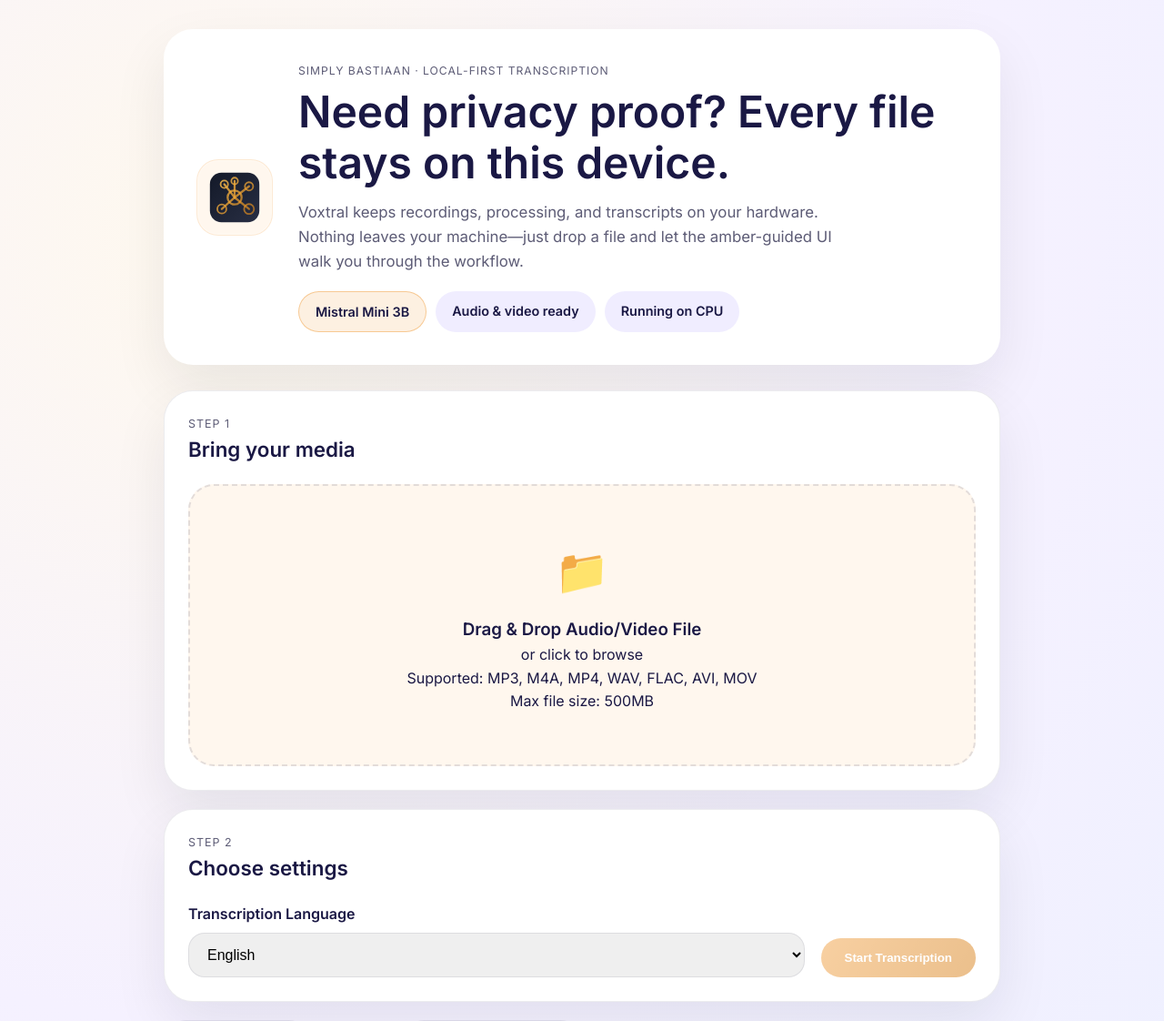
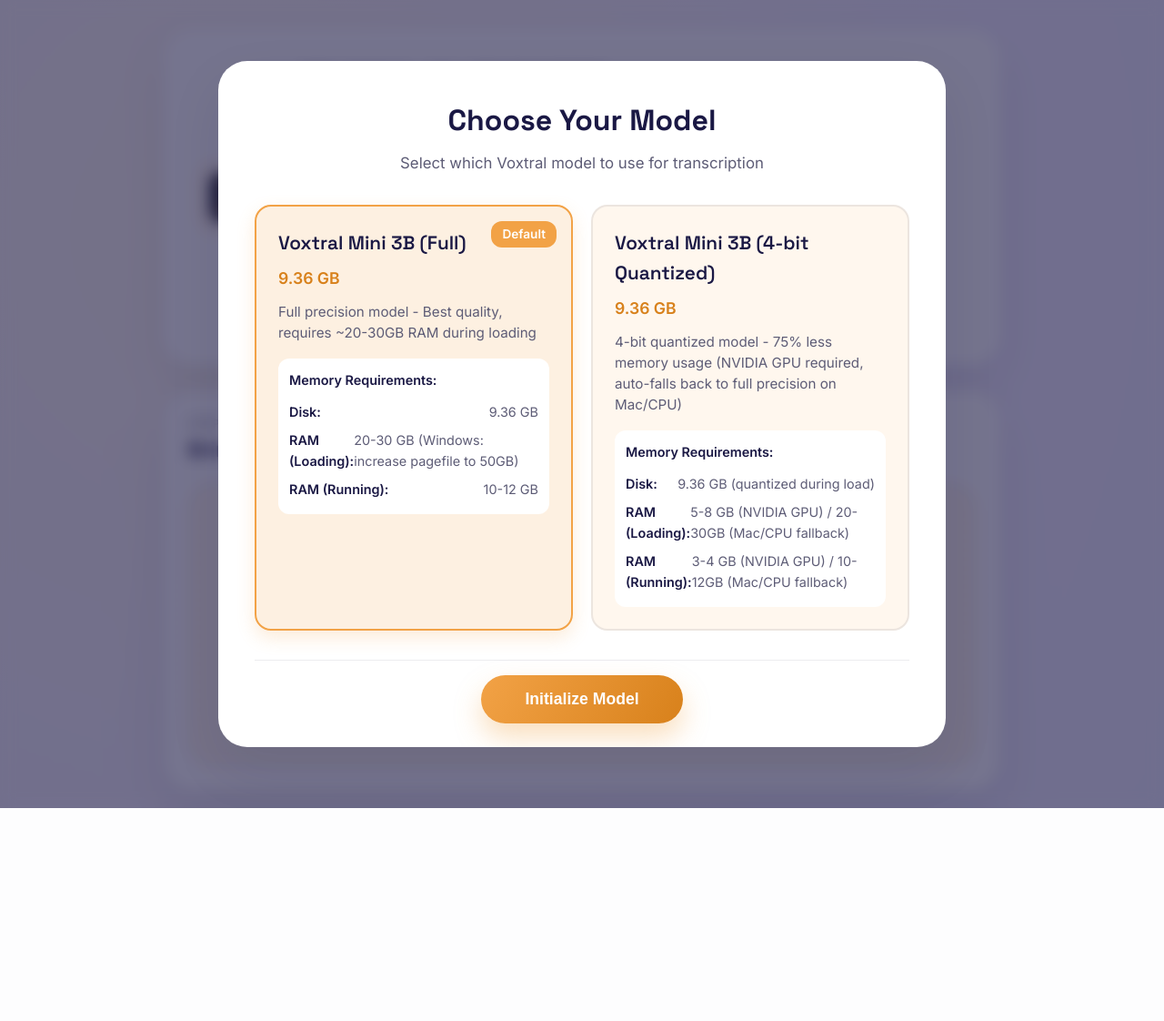
Before and after one commit to debrockb/transcribe-voxtral, a Flask app: page / in a window 1280 px wide. Shown: the top 1122 px of the page at 91% size. After the commit the page ends 888 px from the top, so only its background shows below. Run offline with Flask 3, Linux system fonts and the light colour scheme; data that the repository does not hold is empty; parts of the project's set-up code (start-up, migrations or seed data) failed here and were passed over; some libraries are stand-ins or nearby versions.

Commit message:
Add model selection with 4-bit quantization support
Implemented model selection UI allowing users to choose between:
- Full precision model (best quality, 20-30GB RAM)
- 4-bit quantized model (75% less memory, 5-8GB RAM with NVIDIA GPU)

Key features:
- Modal dialog for model selection on first launch
- Auto-detection of device capabilities (CUDA/MPS/CPU)
- Automatic fallback to full precision on non-CUDA devices (Mac/CPU)
- Real-time WebSocket progress updates during model loading
- Configuration management for model preferences
- Cross-platform support with Windows optimizations

Quantization details:
- Uses bitsandbytes library for 4-bit NF4 quantization
- Only works with NVIDIA CUDA GPUs (Windows/Linux)
- Mac users automatically get full precision (MPS doesn't support bitsandbytes)
- Memory-efficient for Windows users with limited RAM

Files changed:
- Added config.json and config_manager.py for model configuration
- Updated transcription_engine.py with quantization support
- Enhanced UI with model selection modal (style.css, app.js)
- Added bitsandbytes to requirements.txt
- Updated app.py for lazy model loading

🤖 Generated with [Claude Code](https://claude.com/claude-code)

Co-Authored-By: Claude <noreply@anthropic.com>

```diff
--- a/VoxtralApp/app.py
+++ b/VoxtralApp/app.py
@@ -820,7 +820,7 @@ def initialize_engine(model_version=None):
     Initialize the transcription engine with specified model.
 
     Args:
-        model_version: Model version to load ('full' or 'gguf'). Uses config default if None.
+        model_version: Model version to load ('full' or 'quantized'). Uses config default if None.
     """
     global transcription_engine, engine_loading
 
@@ -846,13 +846,16 @@ def initialize_engine(model_version=None):
 
         model_id = model_config.get("id")
         model_name = model_config.get("name", "Unknown")
+        quantization = model_config.get("quantization")
 
         logger.info(f"Initializing transcription engine with model: {model_name} ({model_id})")
+        if quantization:
+            logger.info(f"Using {quantization} quantization")
 
         # Emit loading progress via WebSocket
         socketio.emit("model_loading", {"status": "loading", "model": model_name, "message": f"Loading {model_name}..."})
 
-        transcription_engine = TranscriptionEngine(model_id=model_id)
+        transcription_engine = TranscriptionEngine(model_id=model_id, quantization=quantization)
 
         # Save the selected model version to config
         if model_version:
@@ -877,7 +880,7 @@ if __name__ == "__main__":
     # Model will be loaded after user selection in the web UI
 
     # Start memory monitoring
-    start_memory_monitoring()
+    start_memory_monitor()
 
     # Start Flask-SocketIO server
     # Using port 8000 as port 5000 is often used by macOS AirPlay Receiver
--- a/VoxtralApp/requirements.txt
+++ b/VoxtralApp/requirements.txt
@@ -8,6 +8,7 @@ soundfile
 accelerate
 mistral-common
 transformers
+bitsandbytes  # For model quantization
 
 # Web application dependencies
 Flask==3.0.0
--- a/VoxtralApp/static/css/style.css
+++ b/VoxtralApp/static/css/style.css
@@ -656,6 +656,236 @@ body {
     text-decoration: none;
 }
 
+/* Model Selection Modal */
+.model-modal {
+    position: fixed;
+    inset: 0;
+    z-index: 9999;
+    display: flex;
+    align-items: center;
+    justify-content: center;
+}
+
+.model-modal-backdrop {
+    position: absolute;
+    inset: 0;
+    background: rgba(26, 24, 68, 0.6);
+    backdrop-filter: blur(8px);
+}
+
+.model-modal-content {
+    position: relative;
+    background: var(--surface);
+    border-radius: var(--radius-lg);
+    box-shadow: var(--shadow);
+    max-width: 800px;
+    width: 90%;
+    max-height: 85vh;
+    overflow-y: auto;
+    padding: 40px;
+}
+
+.model-modal-header {
+    text-align: center;
+    margin-bottom: 32px;
+}
+
+.model-modal-header h2 {
+    font-family: 'Space Grotesk', sans-serif;
+    font-size: 2rem;
+    font-weight: 700;
+    color: var(--text-primary);
+    margin-bottom: 8px;
+}
+
+.model-modal-subtitle {
+    color: var(--text-secondary);
+    font-size: 1.05rem;
+}
+
+.model-selection-grid {
+    display: grid;
+    grid-template-columns: repeat(auto-fit, minmax(320px, 1fr));
+    gap: 20px;
+    margin-bottom: 32px;
+}
+
+.model-card {
+    background: var(--surface-soft);
+    border: 2px solid var(--border);
+    border-radius: var(--radius);
+    padding: 24px;
+    cursor: pointer;
+    transition: all 0.3s ease;
+    position: relative;
+}
+
+.model-card:hover {
+    border-color: var(--accent);
+    transform: translateY(-2px);
+    box-shadow: 0 8px 20px rgba(242, 162, 70, 0.15);
+}
+
+.model-card.selected {
+    border-color: var(--accent);
+    background: var(--accent-muted);
+    box-shadow: 0 8px 20px rgba(242, 162, 70, 0.2);
+}
+
+.model-card-badge {
+    position: absolute;
+    top: 16px;
+    right: 16px;
+    background: var(--accent);
+    color: white;
+    padding: 4px 12px;
+    border-radius: 12px;
+    font-size: 0.85rem;
+    font-weight: 600;
+}
+
+.model-card-title {
+    font-family: 'Space Grotesk', sans-serif;
+    font-size: 1.3rem;
+    font-weight: 600;
+    color: var(--text-primary);
+    margin-bottom: 8px;
+}
+
+.model-card-size {
+    color: var(--accent-dark);
+    font-weight: 600;
+    font-size: 1.1rem;
+    margin-bottom: 12px;
+}
+
+.model-card-description {
+    color: var(--text-secondary);
+    font-size: 0.95rem;
+    line-height: 1.5;
+    margin-bottom: 16px;
+}
+
+.model-card-specs {
+    background: white;
+    border-radius: 12px;
+    padding: 12px;
+    font-size: 0.9rem;
+}
+
+.model-card-specs h4 {
+    font-weight: 600;
+    color: var(--text-primary);
+    margin-bottom: 8px;
+    font-size: 0.9rem;
+}
+
+.model-card-specs ul {
+    list-style: none;
+    padding: 0;
+}
+
+.model-card-specs li {
+    color: var(--text-secondary);
+    padding: 4px 0;
+    display: flex;
+    justify-content: space-between;
+}
+
+.model-card-specs strong {
+    color: var(--text-primary);
+}
+
+.model-modal-footer {
+    display: flex;
+    justify-content: center;
+    padding-top: 16px;
+    border-top: 1px solid var(--border);
+}
+
+.btn-large {
+    padding: 16px 48px;
+    font-size: 1.1rem;
+    font-weight: 600;
+}
+
+/* Model Loading Overlay */
+.model-loading-overlay {
+    position: absolute;
+    inset: 0;
+    background: rgba(255, 255, 255, 0.98);
+    backdrop-filter: blur(4px);
+    display: flex;
+    align-items: center;
+    justify-content: center;
+    border-radius: var(--radius-lg);
+    z-index: 10;
+}
+
+.model-loading-content {
+    text-align: center;
+    max-width: 400px;
+    padding: 32px;
+}
+
+.spinner {
+    width: 60px;
+    height: 60px;
+    border: 4px solid var(--border);
+    border-top-color: var(--accent);
+    border-radius: 50%;
+    animation: spin 1s linear infinite;
+    margin: 0 auto 24px;
+}
+
+@keyframes spin {
+    to { transform: rotate(360deg); }
+}
+
+.model-loading-content h3 {
+    font-family: 'Space Grotesk', sans-serif;
+    font-size: 1.5rem;
+    color: var(--text-primary);
+    margin-bottom: 12px;
+}
+
+.model-loading-content p {
+    color: var(--text-secondary);
+    margin-bottom: 24px;
+}
+
+.model-loading-tips {
+    background: var(--surface-soft);
+    border-radius: 12px;
+    padding: 16px;
+    text-align: left;
+}
+
+.model-loading-tips p {
+    font-weight: 600;
+    color: var(--text-primary);
+    margin-bottom: 8px;
+}
+
+.model-loading-tips ul {
+    list-style: none;
+    padding: 0;
+    margin: 0;
+}
+
+.model-loading-tips li {
+    color: var(--text-secondary);
+    padding: 4px 0;
+    font-size: 0.95rem;
+}
+
+.model-loading-tips li:before {
+    content: "→ ";
+    color: var(--accent);
+    font-weight: bold;
+    margin-right: 8px;
+}
+
 /* Responsive */
 @media (max-width: 768px) {
     .hero {
--- a/VoxtralApp/static/js/app.js
+++ b/VoxtralApp/static/js/app.js
@@ -48,16 +48,31 @@ const elements = {
     updateBannerMessage: document.getElementById('updateBannerMessage'),
     viewReleaseBtn: document.getElementById('viewReleaseBtn'),
     closeUpdateBanner: document.getElementById('closeUpdateBanner'),
-    checkUpdateBtn: document.getElementById('checkUpdateBtn')
+    checkUpdateBtn: document.getElementById('checkUpdateBtn'),
+    // Model selection
+    modelModal: document.getElementById('modelModal'),
+    modelGrid: document.getElementById('modelGrid'),
+    initializeModelBtn: document.getElementById('initializeModelBtn'),
+    modelLoadingOverlay: document.getElementById('modelLoadingOverlay'),
+    modelLoadingTitle: document.getElementById('modelLoadingTitle'),
+    modelLoadingMessage: document.getElementById('modelLoadingMessage')
 };
 
 // Initialize application
-function init() {
+async function init() {
     setupEventListeners();
-    loadLanguages();
     connectWebSocket();
-    startMemoryMonitoring();
-    checkForUpdates();
+
+    // Check if model is loaded, show modal if not
+    const modelStatus = await checkModelStatus();
+    if (!modelStatus.loaded) {
+        await showModelSelectionModal();
+    } else {
+        state.modelLoaded = true;
+        loadLanguages();
+        startMemoryMonitoring();
+        checkForUpdates();
+    }
 }
 
 // Setup all event listeners
@@ -131,10 +146,183 @@ function connectWebSocket() {
     state.socket.on('transcription_complete', handleTranscriptionComplete);
     state.socket.on('transcription_error', handleTranscriptionError);
     state.socket.on('memory_warning', handleMemoryWarning);
+    state.socket.on('model_loading', handleModelLoading);
 
     state.socket.on('disconnect', () => {
         console.log('WebSocket disconnected');
     });
+}
+
+// Model Selection Functions
+
+/**
+ * Check if model is loaded
+ */
+async function checkModelStatus() {
+    try {
+        const response = await fetch('/api/model/status');
+        const data = await response.json();
+        return data;
+    } catch (error) {
+        console.error('Failed to check model status:', error);
+        return { loaded: false, loading: false };
+    }
+}
+
+/**
+ * Load available models from API
+ */
+async function loadAvailableModels() {
+    try {
+        const response = await fetch('/api/models');
+        const data = await response.json();
+        state.availableModels = data.models;
+        return data.models;
+    } catch (error) {
+        console.error('Failed to load available models:', error);
+        showToast('Failed to load models', 'error');
+        return [];
+    }
+}
+
+/**
+ * Show model selection modal
+ */
+async function showModelSelectionModal() {
+    // Load available models
+    const models = await loadAvailableModels();
+
+    if (models.length === 0) {
+        showToast('No models available', 'error');
+        return;
+    }
+
+    // Default to 'full' model
+    state.selectedModel = models.find(m => m.id === 'full') || models[0];
+
+    // Render model cards
+    elements.modelGrid.innerHTML = models.map((model, index) => {
+        const isDefault = model.id === 'full';
+        const isSelected = state.selectedModel.id === model.id;
+
+        return `
+            <div class="model-card ${isSelected ? 'selected' : ''}" data-model-id="${model.id}">
+                ${isDefault ? '<div class="model-card-badge">Default</div>' : ''}
+                <h3 class="model-card-title">${model.name}</h3>
+                <div class="model-card-size">${model.size_gb} GB</div>
+                <p class="model-card-description">${model.description}</p>
+                <div class="model-card-specs">
+                    <h4>Memory Requirements:</h4>
+                    <ul>
+                        <li><strong>Disk:</strong> <span>${model.memory_requirements.disk}</span></li>
+                        <li><strong>RAM (Loading):</strong> <span>${model.memory_requirements.ram_loading}</span></li>
+                        <li><strong>RAM (Running):</strong> <span>${model.memory_requirements.ram_inference}</span></li>
+                    </ul>
+                </div>
+            </div>
+        `;
+    }).join('');
+
+    // Add click handlers to model cards
+    document.querySelectorAll('.model-card').forEach(card => {
+        card.addEventListener('click', () => {
+            const modelId = card.dataset.modelId;
+            state.selectedModel = models.find(m => m.id === modelId);
+
+            // Update selection UI
+            document.querySelectorAll('.model-card').forEach(c => c.classList.remove('selected'));
+            card.classList.add('selected');
+
+            // Enable initialize button
+            elements.initializeModelBtn.disabled = false;
+        });
+    });
+
+    // Enable initialize button (default model is pre-selected)
+    elements.initializeModelBtn.disabled = false;
+
+    // Add initialize button handler
+    elements.initializeModelBtn.onclick = initializeSelectedModel;
+
+    // Show modal
+    elements.modelModal.style.display = 'flex';
+}
+
+/**
+ * Initialize the selected model
+ */
+async function initializeSelectedModel() {
+    if (!state.selectedModel) {
+        showToast('Please select a model', 'error');
+        return;
+    }
+
+    try {
+        // Disable button and show loading overlay
+        elements.initializeModelBtn.disabled = true;
+        elements.modelLoadingOverlay.style.display = 'flex';
+        elements.modelLoadingTitle.textContent = `Loading ${state.selectedModel.name}...`;
+        elements.modelLoadingMessage.textContent = 'This may take a few minutes. Please wait...';
+
+        // Send initialization request
+        const response = await fetch('/api/model/initialize', {
+            method: 'POST',
+            headers: {
+                'Content-Type': 'application/json'
+            },
+            body: JSON.stringify({
+                version: state.selectedModel.id
+            })
+        });
+
+        const data = await response.json();
+
+        if (response.ok) {
+            console.log('Model initialization started:', data);
+            // WebSocket will handle progress updates via handleModelLoading
+        } else {
+            throw new Error(data.message || 'Failed to initialize model');
+        }
+    } catch (error) {
+        console.error('Failed to initialize model:', error);
+        showToast(`Failed to initialize model: ${error.message}`, 'error');
+
+        // Re-enable button and hide overlay
+        elements.initializeModelBtn.disabled = false;
+        elements.modelLoadingOverlay.style.display = 'none';
+    }
+}
+
+/**
+ * Handle model loading progress from WebSocket
+ */
+function handleModelLoading(data) {
+    console.log('Model loading update:', data);
+
+    if (data.status === 'loading') {
+        elements.modelLoadingTitle.textContent = data.message || 'Loading model...';
+    } else if (data.status === 'loaded') {
+        // Model loaded successfully
+        state.modelLoaded = true;
+
+        // Hide modal
+        elements.modelModal.style.display = 'none';
+        elements.modelLoadingOverlay.style.display = 'none';
+
+        showToast(`${data.model} loaded successfully!`, 'success');
+
+        // Initialize the rest of the app
+        loadLanguages();
+        startMemoryMonitoring();
+        checkForUpdates();
+    } else if (data.status === 'error') {
+        // Error loading model
+        showToast(`Error loading model: ${data.message}`, 'error');
+
+        // Re-enable button and hide overlay
+        elements.initializeModelBtn.disabled = false;
+        elements.modelLoadingOverlay.style.display = 'none';
+    }
 }
 
 // Memory Monitoring Functions
```
Also changed, not shown: VoxtralApp/config.json (added, +37 -0 lines), VoxtralApp/config_manager.py (added, +168 -0 lines), VoxtralApp/transcription_engine.py (+50 -32 lines).
